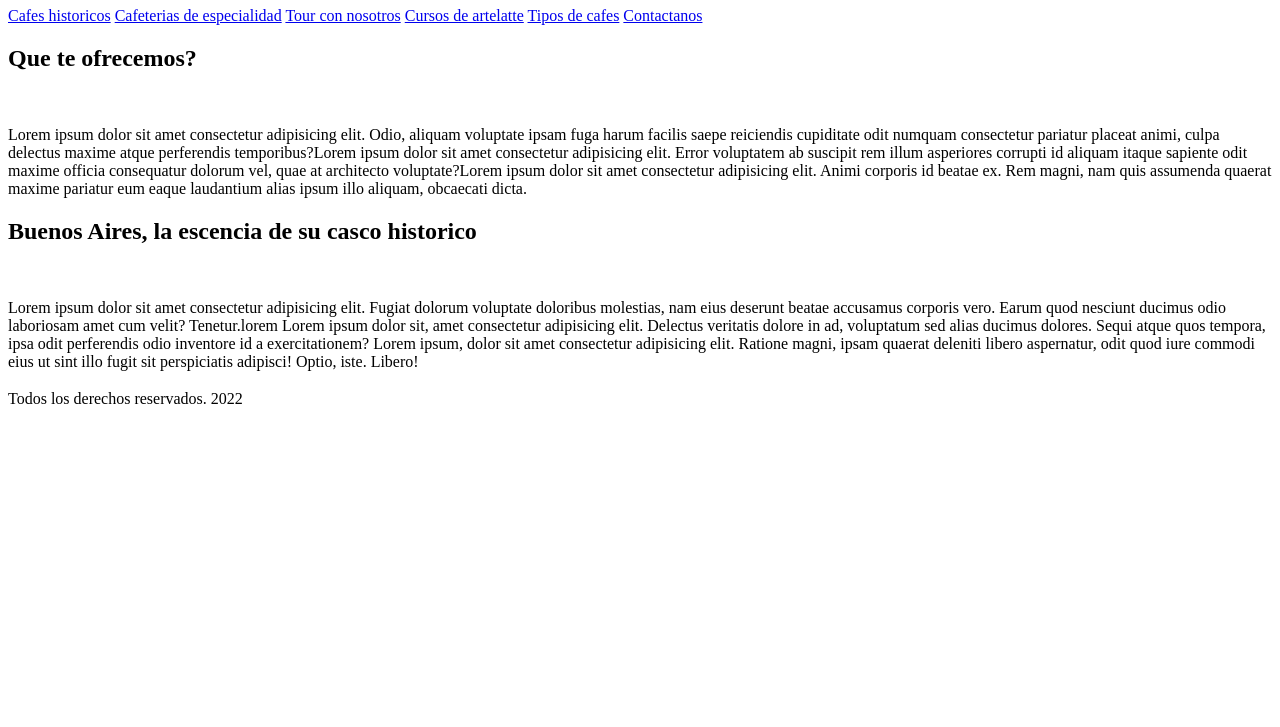
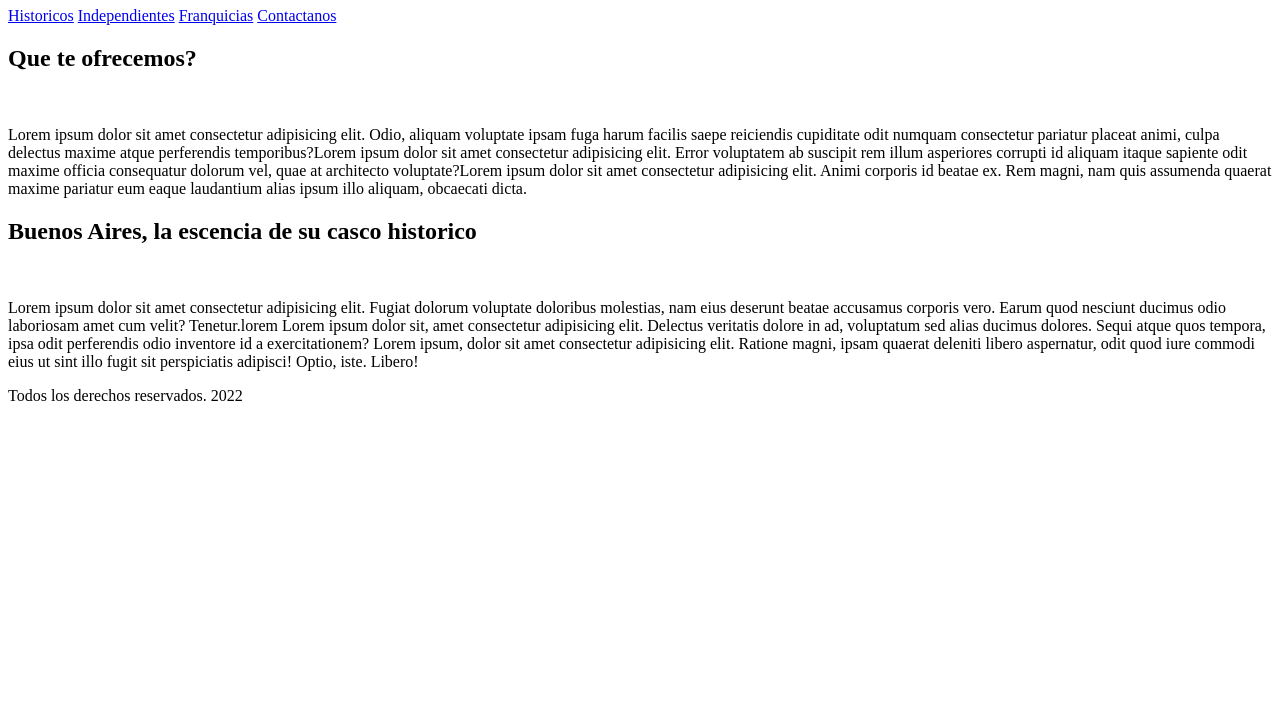
Before and after one commit to cndelgado/CafecitosWeb, a plain HTML site: page index.html in a window 1280 px wide. Shown: the part 73-800 px from the top of the page. Drawn offline with Linux system fonts and the light colour scheme.

Commit message:
modificacion de la navegacion

```diff
--- a/index.html
+++ b/index.html
@@ -16,11 +16,9 @@
 
     <div>
         <nav>
-            <a href="#">Cafes historicos</a>
-            <a href="#">Cafeterias de especialidad</a>
-            <a href="#">Tour con nosotros</a>
-            <a href="#">Cursos de artelatte</a>
-            <a href="#">Tipos de cafes</a>
+            <a href="#">Historicos</a>
+            <a href="#">Independientes</a>
+            <a href="#">Franquicias</a>
             <a href="#">Contactanos</a>
         </nav>
     </div>
@@ -58,9 +56,10 @@
     </section>
 
     <section>
-        <h2></h2>
+        <aside>
+
+        </aside>
     </section>
-
 
 
     <footer>
```
